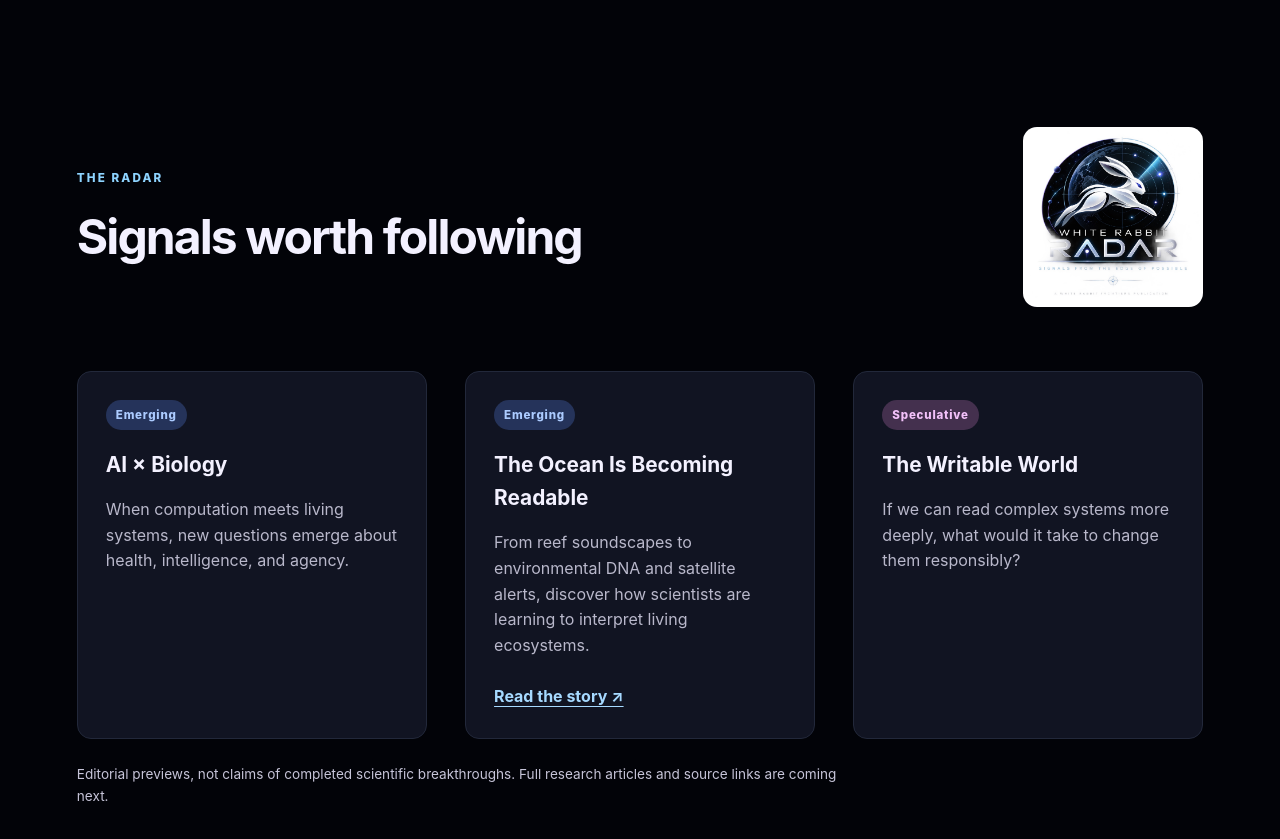
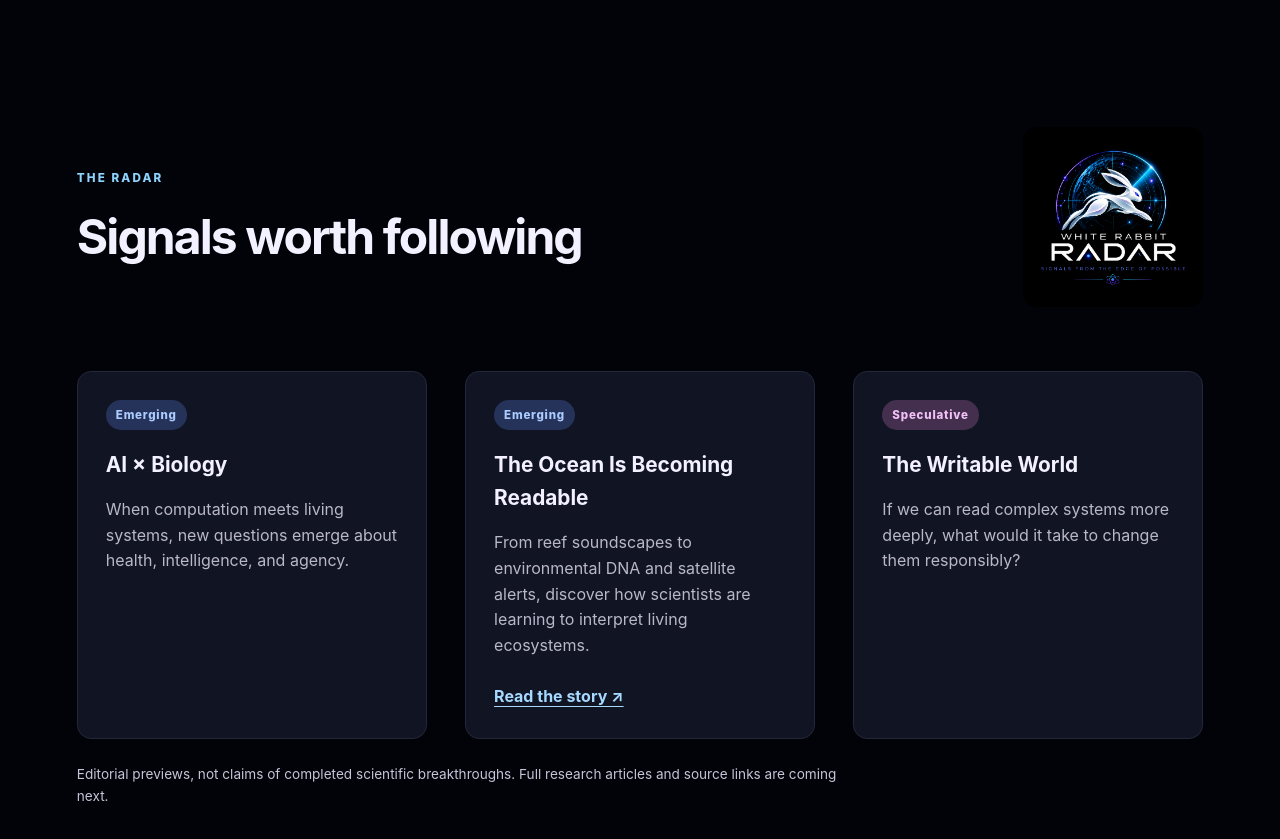
Before and after one commit to WhiteRabbitFrontiers/Whiterabbitfrontiers-website, a website: page index.html in a window 1280 px wide. Shown: the part 3040-3879 px from the top of the page. Drawn offline with Linux system fonts and the light colour scheme.

Commit message:
Use new black-background Radar logo in Signals worth following section

```diff
--- a/index.html
+++ b/index.html
@@ -26,7 +26,7 @@
       </a>
       <p class="feature-caption">A White Rabbit Radar deep dive <span>✦</span> Evidence before wonder, wonder always.</p>
     </section>
-    <section id="radar" class="section"><div class="radar-heading"><div><p class="eyebrow">THE RADAR</p><h2>Signals worth following</h2></div><img class="radar-logo" src="wrr-logo.jpg" alt="White Rabbit Radar logo" width="180" height="180" loading="lazy" /></div><div class="cards"><article class="card"><span class="tag emerging">Emerging</span><h3>AI × Biology</h3><p>When computation meets living systems, new questions emerge about health, intelligence, and agency.</p></article><article class="card"><span class="tag emerging">Emerging</span><h3>The Ocean Is Becoming Readable</h3><p>From reef soundscapes to environmental DNA and satellite alerts, discover how scientists are learning to interpret living ecosystems.</p><a class="article-link" href="articles/ocean-becoming-readable.html">Read the story ↗</a></article><article class="card"><span class="tag speculative">Speculative</span><h3>The Writable World</h3><p>If we can read complex systems more deeply, what would it take to change them responsibly?</p></article></div><p class="note">Editorial previews, not claims of completed scientific breakthroughs. Full research articles and source links are coming next.</p></section>
+    <section id="radar" class="section"><div class="radar-heading"><div><p class="eyebrow">THE RADAR</p><h2>Signals worth following</h2></div><img class="radar-logo" src="wrr-logo-black.png" alt="White Rabbit Radar logo" width="180" height="180" loading="lazy" /></div><div class="cards"><article class="card"><span class="tag emerging">Emerging</span><h3>AI × Biology</h3><p>When computation meets living systems, new questions emerge about health, intelligence, and agency.</p></article><article class="card"><span class="tag emerging">Emerging</span><h3>The Ocean Is Becoming Readable</h3><p>From reef soundscapes to environmental DNA and satellite alerts, discover how scientists are learning to interpret living ecosystems.</p><a class="article-link" href="articles/ocean-becoming-readable.html">Read the story ↗</a></article><article class="card"><span class="tag speculative">Speculative</span><h3>The Writable World</h3><p>If we can read complex systems more deeply, what would it take to change them responsibly?</p></article></div><p class="note">Editorial previews, not claims of completed scientific breakthroughs. Full research articles and source links are coming next.</p></section>
     <section id="evidence" class="section"><p class="eyebrow">HOW WE LABEL CLAIMS</p><h2>Three levels of evidence</h2><div class="cards"><article class="card"><span class="tag established">Established</span><h3>Replicated or well-supported</h3><p>Claims grounded in substantial evidence and scientific consensus.</p></article><article class="card"><span class="tag emerging">Emerging</span><h3>Promising, not settled</h3><p>Early findings that deserve attention and independent validation.</p></article><article class="card"><span class="tag speculative">Speculative</span><h3>Frontier hypotheses</h3><p>Interesting possibilities clearly separated from demonstrated facts.</p></article></div></section>
   </main>
   <footer>© <span id="year"></span> White Rabbit Frontiers · Stay curious.</footer>
```
